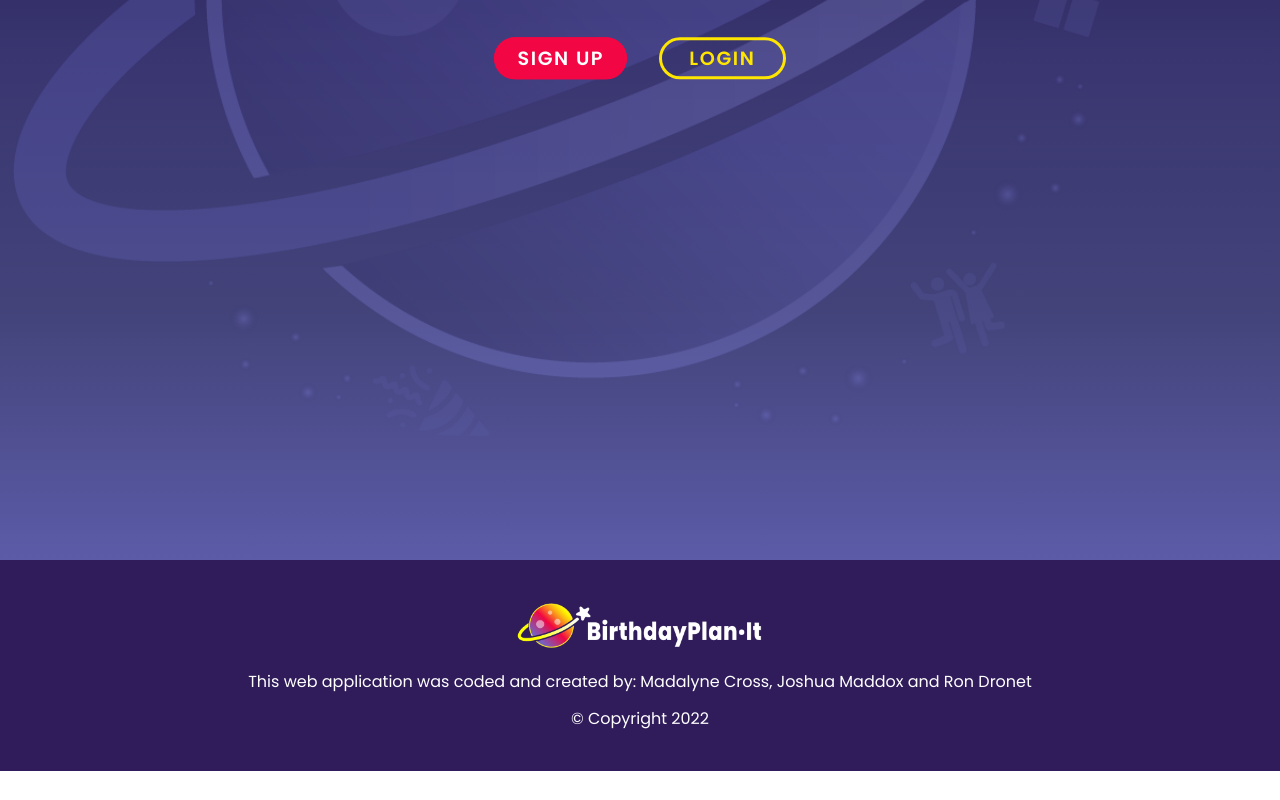
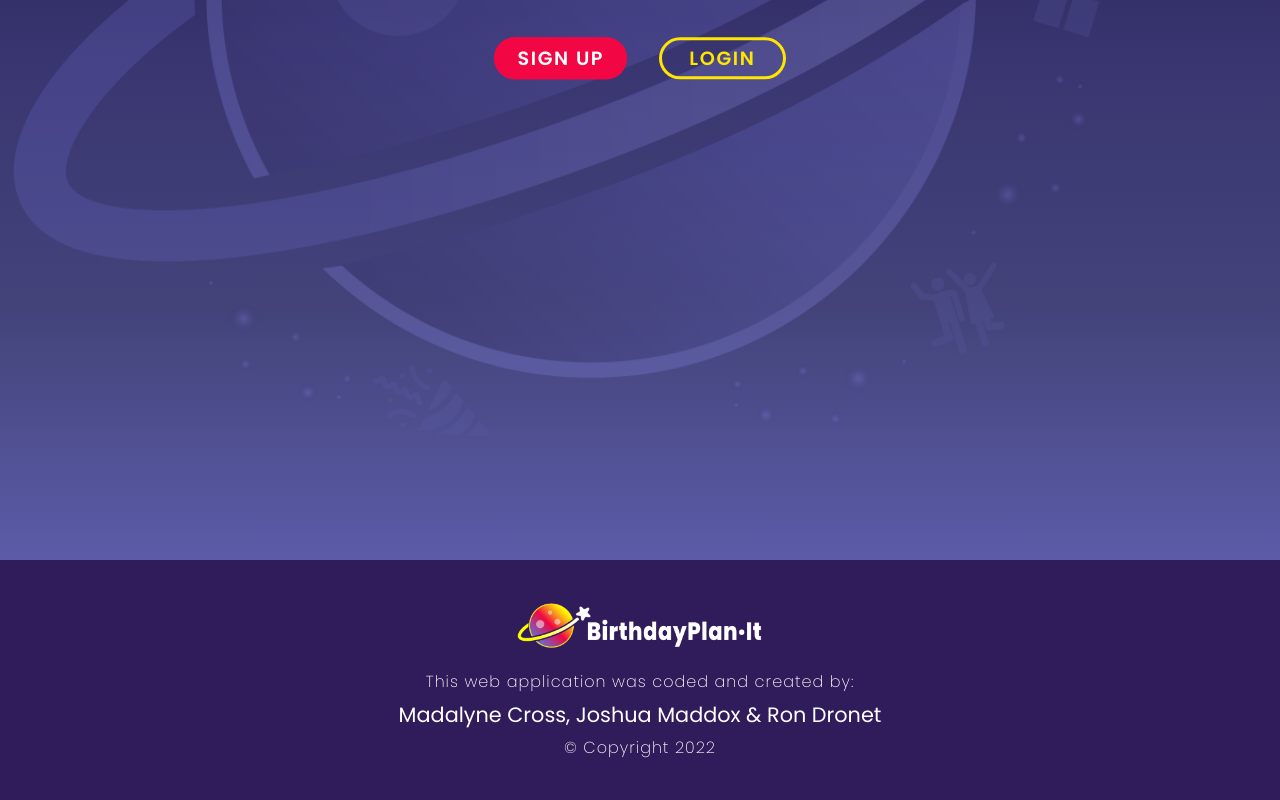
Before and after one commit to violanerd/birthday-plan-it, a React (Create React App) app in the folder client/: page / in a window 1280 px wide. Shown: the part 641-1441 px from the top of the page. Before the commit the page ends 1412 px from the top, so only its background shows below. Built offline with nearby package versions, Linux system fonts and the light colour scheme.

Commit message:
creating footer component containing logo and app credits with copyright

```diff
--- a/client/src/components/Footer.js
+++ b/client/src/components/Footer.js
@@ -13,8 +13,9 @@ const Footer = () => {
             <img src={Logo} alt="logo" className='birthday-plan-it-logo' />
           </div>
         </Link>
-        <p className='credits'>This web application was coded and created by: Madalyne Cross, Joshua Maddox and Ron Dronet</p>
-        <p>&copy; Copyright 2022</p>
+        <p className='subhead'>This web application was coded and created by:</p>
+        <p className='credits'>Madalyne Cross, Joshua Maddox & Ron Dronet</p>
+        <p className='copyright'>&copy; Copyright 2022</p>
       </div>
     </div>
   )
--- a/client/src/components/FooterStyles.css
+++ b/client/src/components/FooterStyles.css
@@ -1,12 +1,13 @@
 .footer {
   width: 100%;
-  height: 100%;
+  padding: 2.5rem;
   background-color: var(--drk-vibrant-purple);
 }
 
 .footer-container {
+  margin: auto;
+  max-width: 1140px;
   align-items: center;
-  padding: 2.5rem 0;
   justify-content: center;
   text-align: center;
 }
@@ -16,6 +17,18 @@
   padding-bottom: .75rem
 }
 
+.footer-container .subhead {
+  padding-bottom: .3rem;
+  font-weight: 200;
+  letter-spacing: 1px;
+}
+
 .footer-container .credits {
-  padding-bottom: .75rem;
+  font-size: 1.3rem;
+  padding-bottom: .3rem;
 }
+
+.footer-container .copyright {
+  font-weight: 200;
+  letter-spacing: 1px;
+}
--- a/client/src/components/HeroImage.js
+++ b/client/src/components/HeroImage.js
@@ -12,7 +12,7 @@ const HeroImage = () => {
     </div>
     <div className='content'>
       <h1>Plan and personalize your birthday party!</h1>
-      <p>Here at <span>Birthday Plan It</span> we help you plan your birthday party by sending your guests a cool invitation. Simply sign up to create an account then pick a theme from the thumbnails below. Once you pick a theme you will fill out the form and submit it to generate the invitation. You'll also create a list of email addresses you want the invitation sent to. So let's get the party started!</p>
+      <p>Welcome to <span>Birthday Plan It</span> where we help you plan your birthday party by sending your guests a cool invitation. Simply sign up to create an account then pick a theme from the thumbnails below. Once you pick a theme you will fill out the form and submit it to generate an invitation link. Then you'll create an email list containing your guests emails that you want the invitation sent to. So let's get the party started!</p>
       <div className='buttons-container'>
         <Link to='/signup' className='signup-btn'>Sign Up</Link>
         <Link to='/login' className='login-btn'>Login</Link>
```
